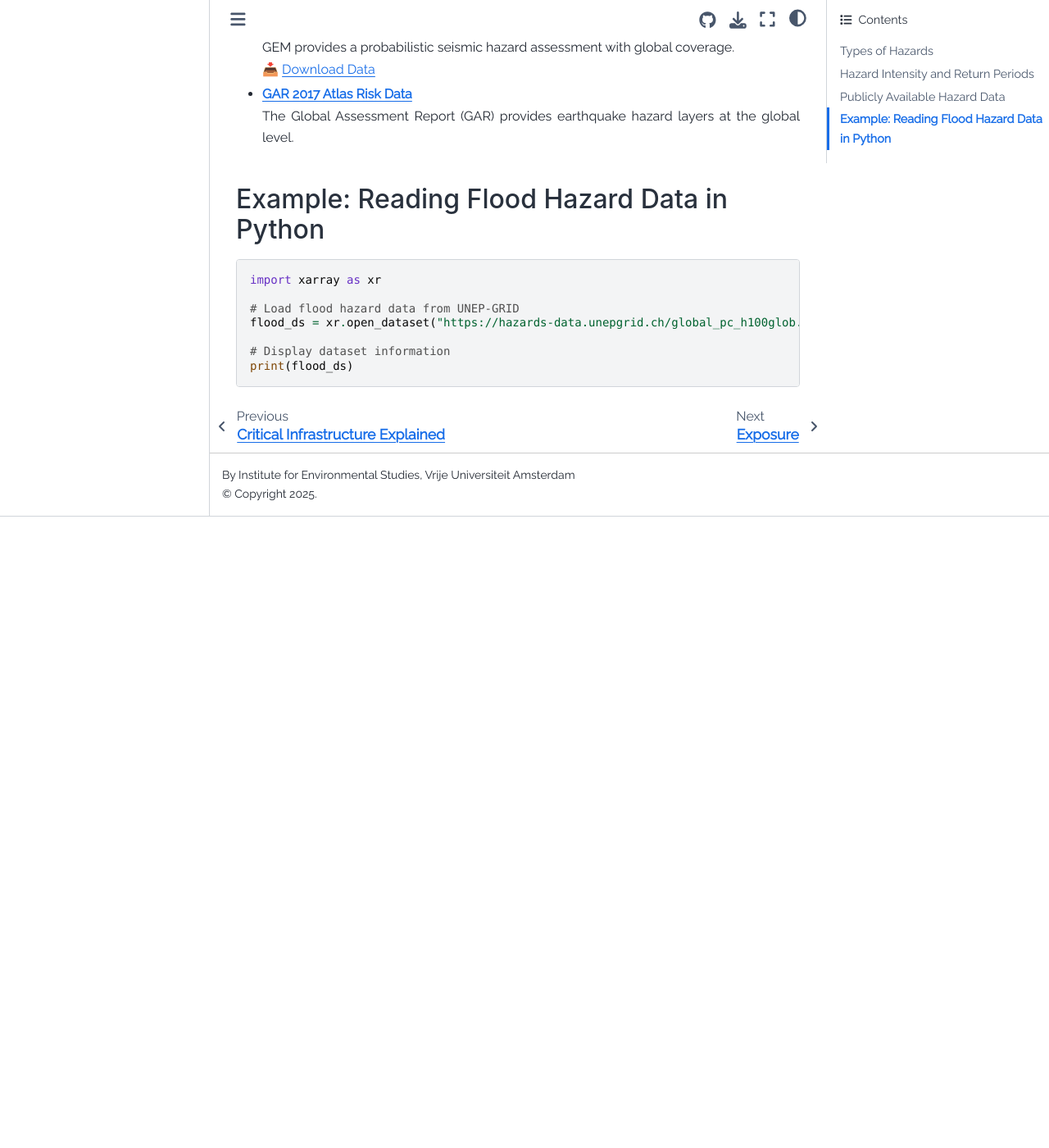
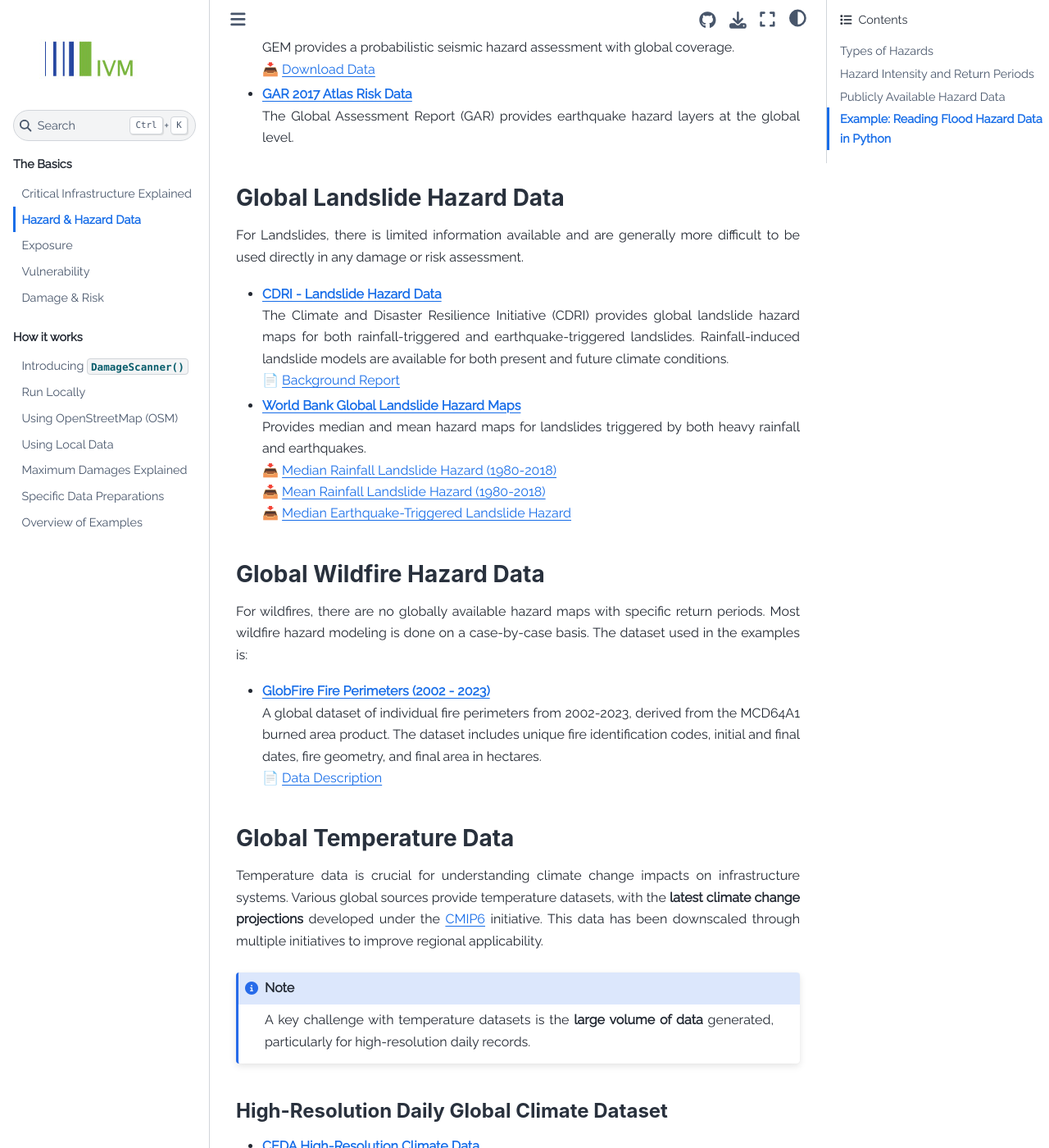
Before and after one commit to VU-IVM/GlobalInfraRisk, a Jupyter Book: the page built from intro/hazard.md, in a window 1280 px wide and 1400 px high, scrolled down 3258 px. Shown: the whole window at 82% size. Built offline with Jupyter Book 1.0.4 settings and Sphinx 7.4.7 and the Sphinx Book theme 1.1.4, drawn with Linux system fonts in a browser that asks for light colours; pages that are not in the unit, such as notebooks, are missing from menus; before the commit the page ends 3888 px from its top, so only the background shows below that; some of the changed text lies outside the part shown.

Commit message:
push later versions

````diff
--- a/intro/hazard.md
+++ b/intro/hazard.md
@@ -79,6 +79,46 @@
 - **[GAR 2017 Atlas Risk Data](https://risk.preventionweb.net/)**
   The Global Assessment Report (GAR) provides earthquake hazard layers at the global level.
 
+### **Global Landslide Hazard Data**
+For Landslides, there is limited information available and are generally more difficult to be used directly in any damage or risk assessment.
+
+- **[CDRI - Landslide Hazard Data](https://giri.unepgrid.ch/map?list=explore)**
+  The Climate and Disaster Resilience Initiative (CDRI) provides global landslide hazard maps for both rainfall-triggered and earthquake-triggered landslides. Rainfall-induced landslide models are available for both present and future climate conditions.
+  📄 [Background Report](https://giri.unepgrid.ch/sites/default/files/2023-06/20230615-NGI_manuscript_GIRI_landlside_hazard_model.pdf)
+
+- **[World Bank Global Landslide Hazard Maps](https://jkan.riskdatalibrary.org/datasets/global-landslide-hazard-maps/)**
+  Provides median and mean hazard maps for landslides triggered by both heavy rainfall and earthquakes.
+  📥 [Median Rainfall Landslide Hazard (1980-2018)](https://datacatalogfiles.worldbank.org/ddh-published/0037584/DR0045414/ls_rf_median_1980-2018.zip)
+  📥 [Mean Rainfall Landslide Hazard (1980-2018)](https://datacatalogfiles.worldbank.org/ddh-published/0037584/DR0045413/ls_rf_mean_1980-2018.zip)
+  📥 [Median Earthquake-Triggered Landslide Hazard](https://datacatalogfiles.worldbank.org/ddh-published/0037584/DR0045412/ls_eq.zip)
+
+### **Global Wildfire Hazard Data**
+For wildfires, there are no globally available hazard maps with specific return periods. Most wildfire hazard modeling is done on a case-by-case basis. The dataset used in the examples is:
+
+- **[GlobFire Fire Perimeters (2002 - 2023)](https://effis-gwis-cms.s3.eu-west-1.amazonaws.com/apps/country.profile/GLOBFIRE_burned_area_full_dataset_2002_2023.zip)**
+  A global dataset of individual fire perimeters from 2002-2023, derived from the MCD64A1 burned area product. The dataset includes unique fire identification codes, initial and final dates, fire geometry, and final area in hectares.
+  📄 [Data Description](https://doi.org/10.1038/s41597-019-0312-2)
+
+### **Global Temperature Data**
+
+Temperature data is crucial for understanding climate change impacts on infrastructure systems. Various global sources provide temperature datasets, with the **latest climate change projections** developed under the [CMIP6](https://wcrp-cmip.org/cmip6/) initiative. This data has been downscaled through multiple initiatives to improve regional applicability.
+
+```{note}
+A key challenge with temperature datasets is the **large volume of data** generated, particularly for high-resolution daily records.
+```
+
+#### **High-Resolution Daily Global Climate Dataset**
+- **[CEDA High-Resolution Climate Data](https://catalogue.ceda.ac.uk/uuid/c107618f1db34801bb88a1e927b82317/)**
+  Provides **daily global climate data** at a **0.25-degree horizontal resolution** for both **historical (1981-2014)** and **future (2015-2100)** climate projections. The dataset includes climate simulations under three Shared Socioeconomic Pathways (**SSP2-4.5, SSP5-3.4OS, and SSP5-8.5**).
+  📄 [Dataset Description](https://www.nature.com/articles/s41597-023-02528-x)
+
+#### **CHC-CMIP6: Climate Projection Data with a Focus on Heat-Related Extremes**
+- **[CHC-CMIP6 Climate Data](https://www.chc.ucsb.edu/data/chc-cmip6)**
+  A **high-resolution global climate dataset** specifically designed for analyzing **heat-related hydroclimatic extremes**. This dataset includes **daily gridded data (0.05° resolution)** for both **observational (1983-2016)** and **projection periods (2030 and 2050)**.
+  📄 [Dataset Details](https://www.nature.com/articles/s41597-024-03074-w)
+  📥 [Download Data](https://www.chc.ucsb.edu/data/chc-cmip6)
+
+
 ## Example: Reading Flood Hazard Data in Python
 ```python
 import xarray as xr
````
Also changed, not shown: howto/damagescanner.md (+5 -1 lines), 5 other files.
